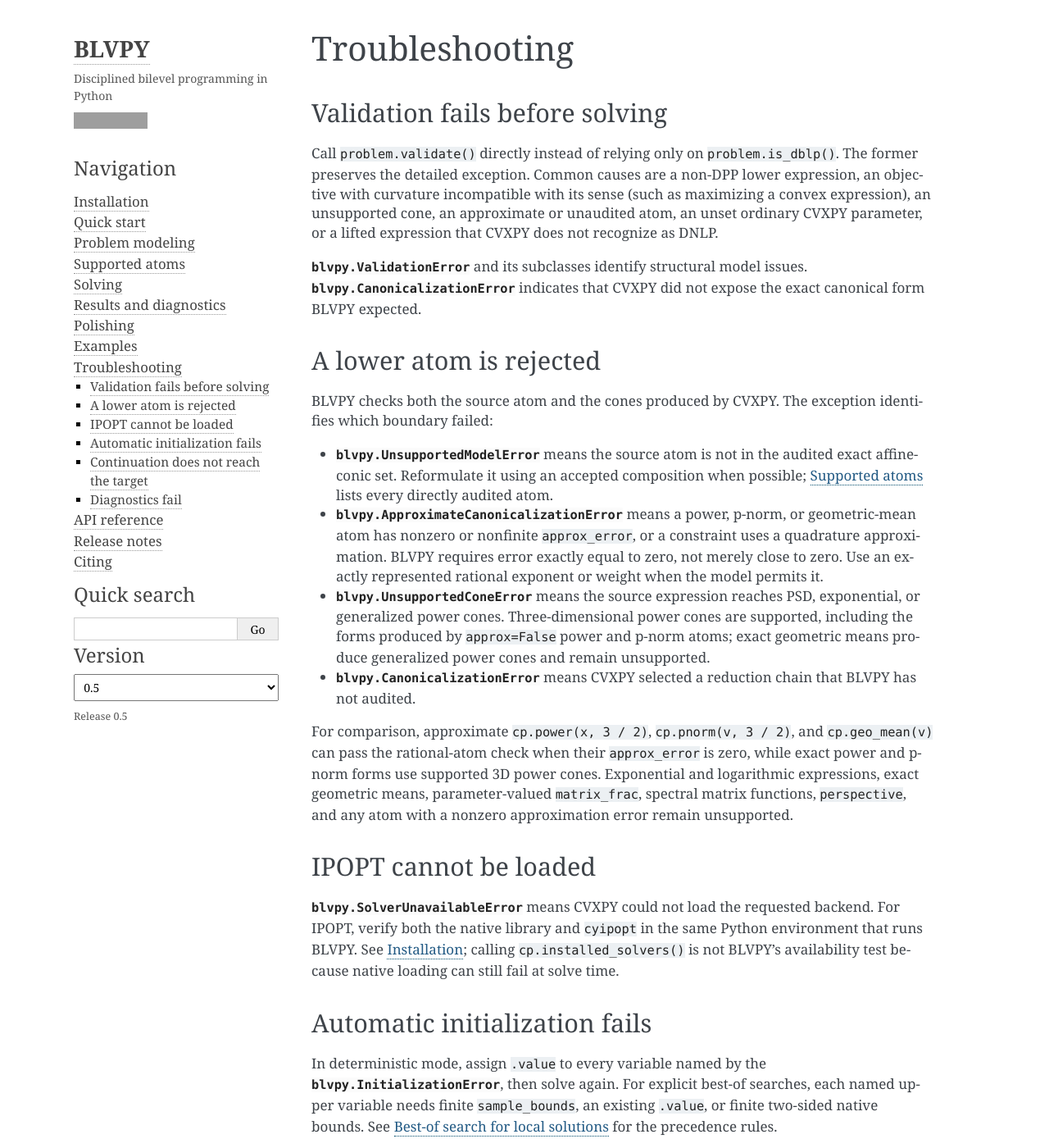
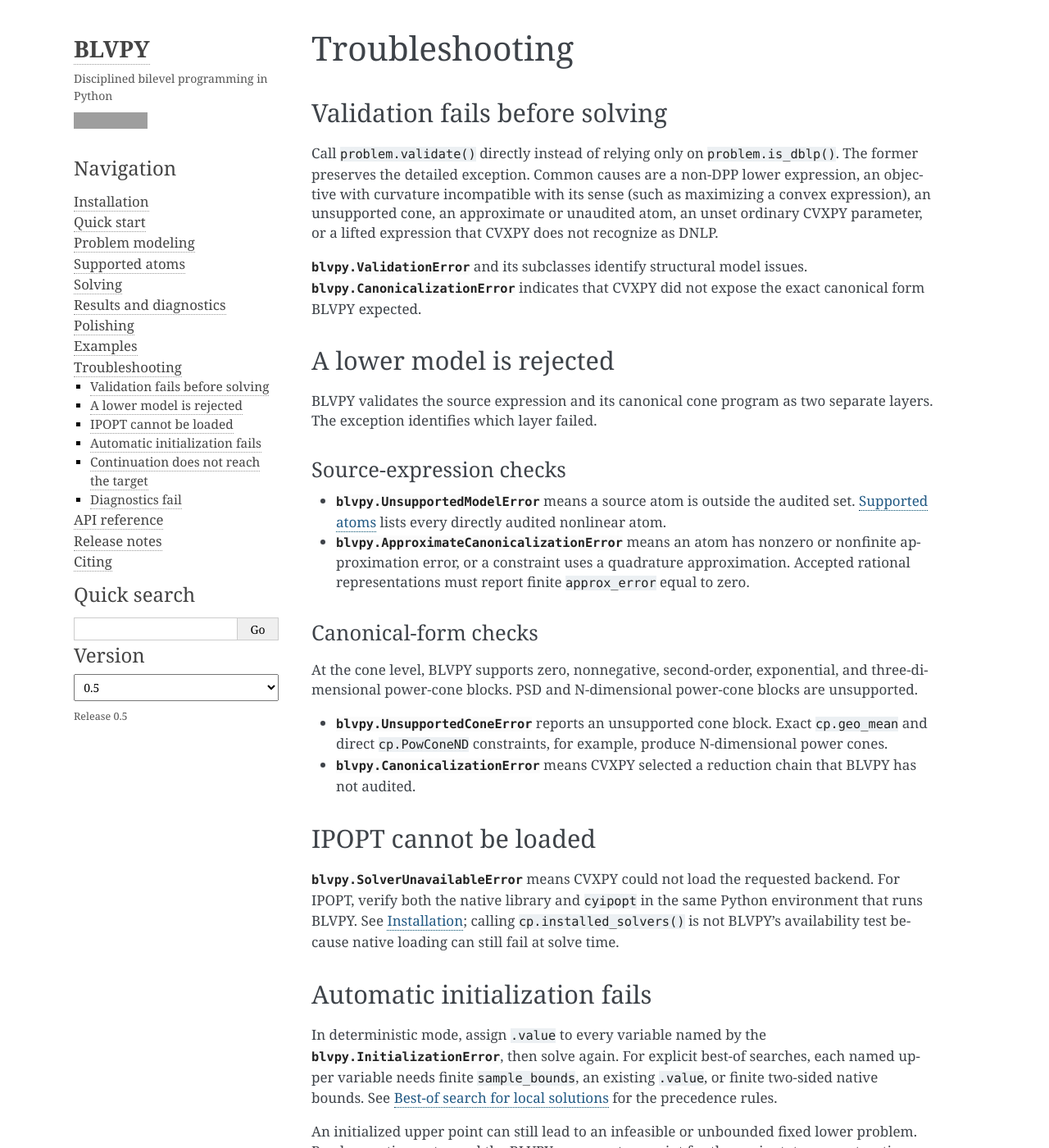
Before and after one commit to dxogrp/blvpy, a Sphinx documentation site: the page built from docs/troubleshooting.md, in a window 1280 px wide and 1400 px high. Shown: the whole window at 82% size. Built offline with Sphinx 7.4.7, drawn with Linux system fonts in a browser that asks for light colours; grey boxes are pictures that could not be loaded.

Commit message:
Document exponential cone support

```diff
--- a/docs/troubleshooting.md
+++ b/docs/troubleshooting.md
@@ -13,33 +13,32 @@
 issues. {class}`blvpy.CanonicalizationError` indicates that CVXPY did not expose
 the exact canonical form BLVPY expected.
 
-## A lower atom is rejected
+## A lower model is rejected
 
-BLVPY checks both the source atom and the cones produced by CVXPY. The exception
-identifies which boundary failed:
+BLVPY validates the source expression and its canonical cone program as two
+separate layers. The exception identifies which layer failed.
 
-- {class}`blvpy.UnsupportedModelError` means the source atom is not in the
-  audited exact affine-conic set. Reformulate it using an accepted composition
-  when possible; {doc}`supported-atoms` lists every directly audited atom.
-- {class}`blvpy.ApproximateCanonicalizationError` means a power, p-norm, or
-  geometric-mean atom has nonzero or nonfinite `approx_error`, or a constraint
-  uses a quadrature approximation. BLVPY requires error exactly equal to zero,
-  not merely close to zero. Use an exactly represented rational exponent or
-  weight when the model permits it.
-- {class}`blvpy.UnsupportedConeError` means the source expression reaches PSD,
-  exponential, or generalized power cones. Three-dimensional power cones are
-  supported, including the forms produced by `approx=False` power and p-norm
-  atoms; exact geometric means produce generalized power cones and remain
-  unsupported.
+### Source-expression checks
+
+- {class}`blvpy.UnsupportedModelError` means a source atom is outside the
+  audited set. {doc}`supported-atoms` lists every directly audited nonlinear
+  atom.
+- {class}`blvpy.ApproximateCanonicalizationError` means an atom has nonzero or
+  nonfinite approximation error, or a constraint uses a quadrature
+  approximation. Accepted rational representations must report finite
+  `approx_error` equal to zero.
+
+### Canonical-form checks
+
+At the cone level, BLVPY supports zero, nonnegative, second-order,
+exponential, and three-dimensional power-cone blocks. PSD and N-dimensional
+power-cone blocks are unsupported.
+
+- {class}`blvpy.UnsupportedConeError` reports an unsupported cone block. Exact
+  `cp.geo_mean` and direct `cp.PowConeND` constraints, for example, produce
+  N-dimensional power cones.
 - {class}`blvpy.CanonicalizationError` means CVXPY selected a reduction chain
   that BLVPY has not audited.
-
-For comparison, approximate `cp.power(x, 3 / 2)`, `cp.pnorm(v, 3 / 2)`, and
-`cp.geo_mean(v)` can pass the rational-atom check when their `approx_error` is
-zero, while exact power and p-norm forms use supported 3D power cones.
-Exponential and logarithmic expressions, exact geometric means,
-parameter-valued `matrix_frac`, spectral matrix functions, `perspective`, and
-any atom with a nonzero approximation error remain unsupported.
 
 ## IPOPT cannot be loaded
 
```
Also changed, not shown: docs/api.md (+3 -3 lines), docs/modeling.md (+5 -3 lines), docs/release-notes.md (+2 -0 lines), docs/supported-atoms.md (+42 -0 lines).
